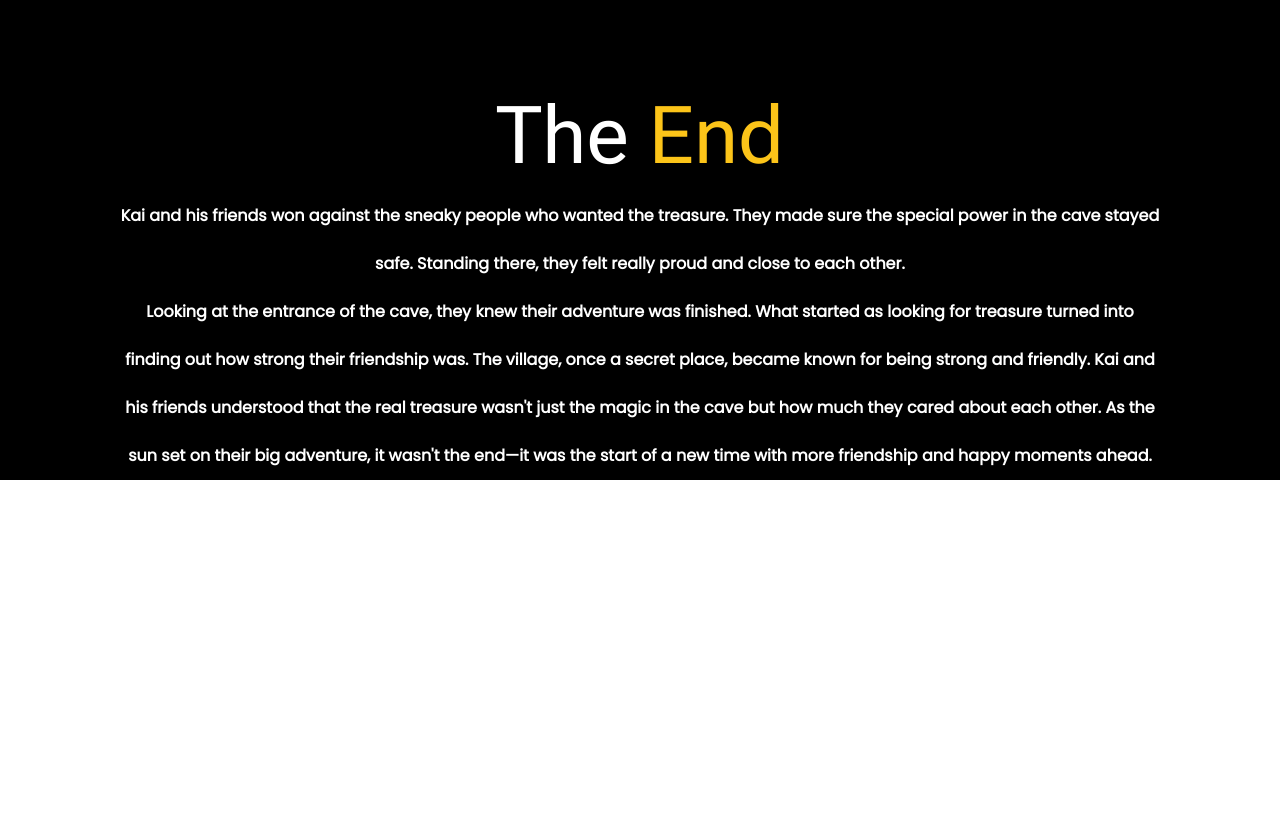
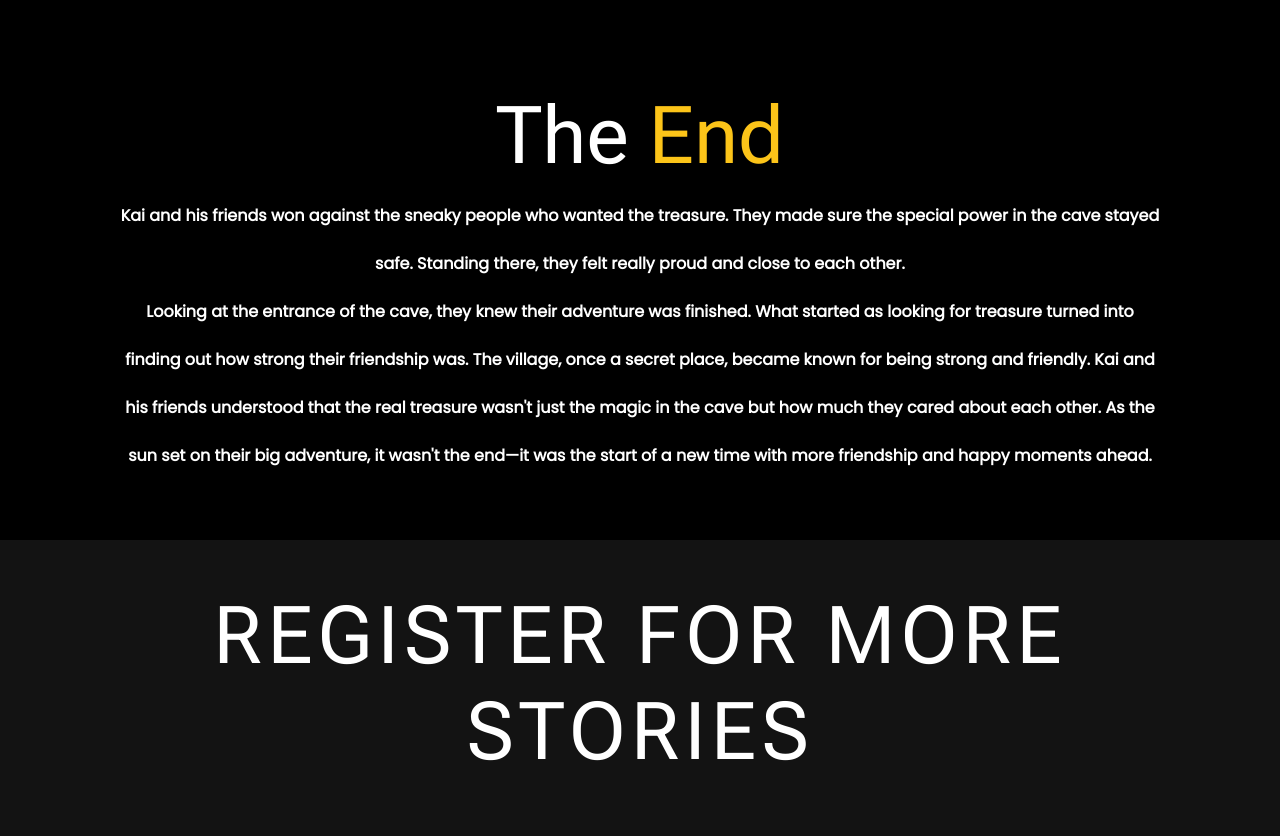
Before and after one commit to saeedhalabi/Frontend-Learning-Project-2, a plain HTML site: page index.html in a window 1280 px wide. Shown: the part 8205-9041 px from the top of the page. Before the commit the page ends 8701 px from the top, so only its background shows below. Drawn offline with nearby package versions, Linux system fonts and the light colour scheme; a web font is replaced by a local one.

Commit message:
Add account section and fix height.

```diff
--- a/index.html
+++ b/index.html
@@ -491,5 +491,11 @@
         new time with more friendship and happy moments ahead.
       </p>
     </div>
+    <!-- Account -->
+    <div
+      class="account d-flex align-items-center justify-content-center flex-column p-5"
+    >
+      <h1 class="text-center">Register For More Stories</h1>
+    </div>
   </body>
 </html>
--- a/style.css
+++ b/style.css
@@ -165,6 +165,8 @@ h1 {
 
 /* The End section */
 .end-section {
+  height: 500px;
+  width: 100%;
   background-color: #000;
   color: #fff;
   line-height: 3;
@@ -172,6 +174,19 @@ h1 {
 
 .end-section .yellow {
   color: #fcc419;
+}
+
+/* Account */
+.account {
+  width: 100%;
+  max-width: 1440px;
+  height: auto;
+  background-color: #131313;
+}
+
+.account h1 {
+  text-transform: uppercase;
+  letter-spacing: 5px;
 }
 
 /* Media Query for responsive layouts */
@@ -245,6 +260,7 @@ h1 {
   .end-section {
     font-size: 13px;
     padding: 14px;
+    height: auto;
   }
 }
 
```
